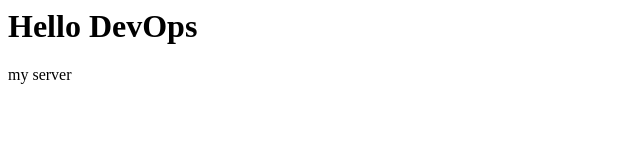
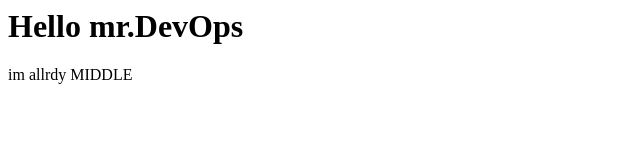
Before and after one commit to Aidarqa/mysite, a plain HTML site: page index.html in a window 1280 px wide. Shown: the whole page, without its empty margins (0-640 px from the left). Drawn offline with Linux system fonts and the light colour scheme.

Commit message:
update site

```diff
--- a/index.html
+++ b/index.html
@@ -1,2 +1,2 @@
-<h1> Hello DevOps </h1>
-<p> my server </p>
+<h1> Hello mr.DevOps </h1>
+<p> im allrdy MIDDLE </p>
```
Also changed, not shown: 1 other file.
